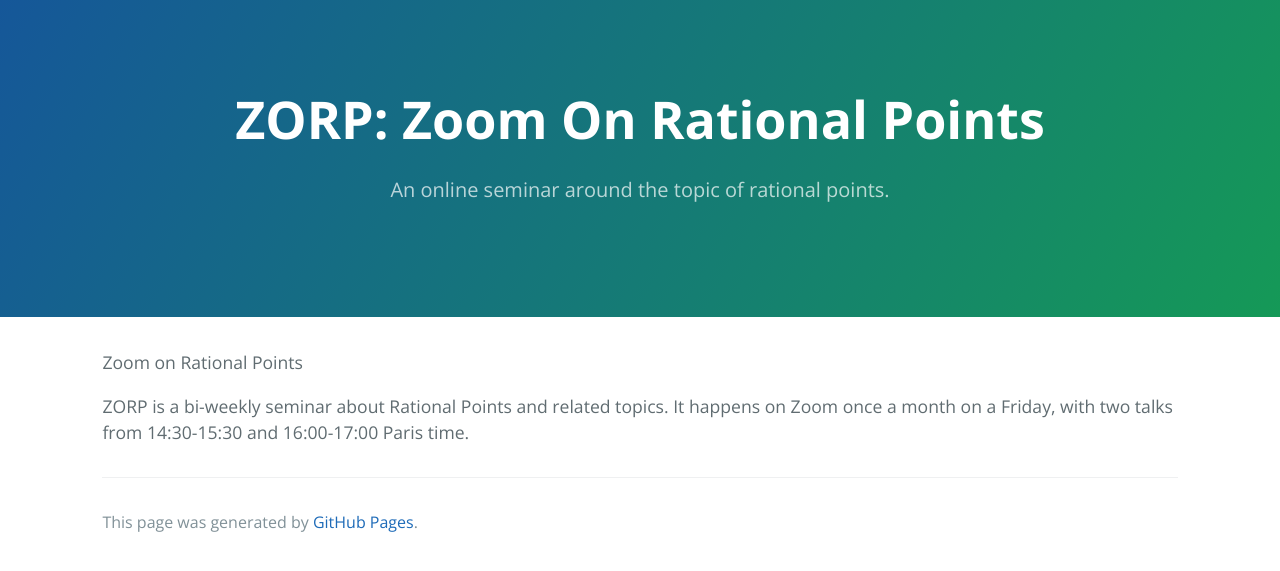
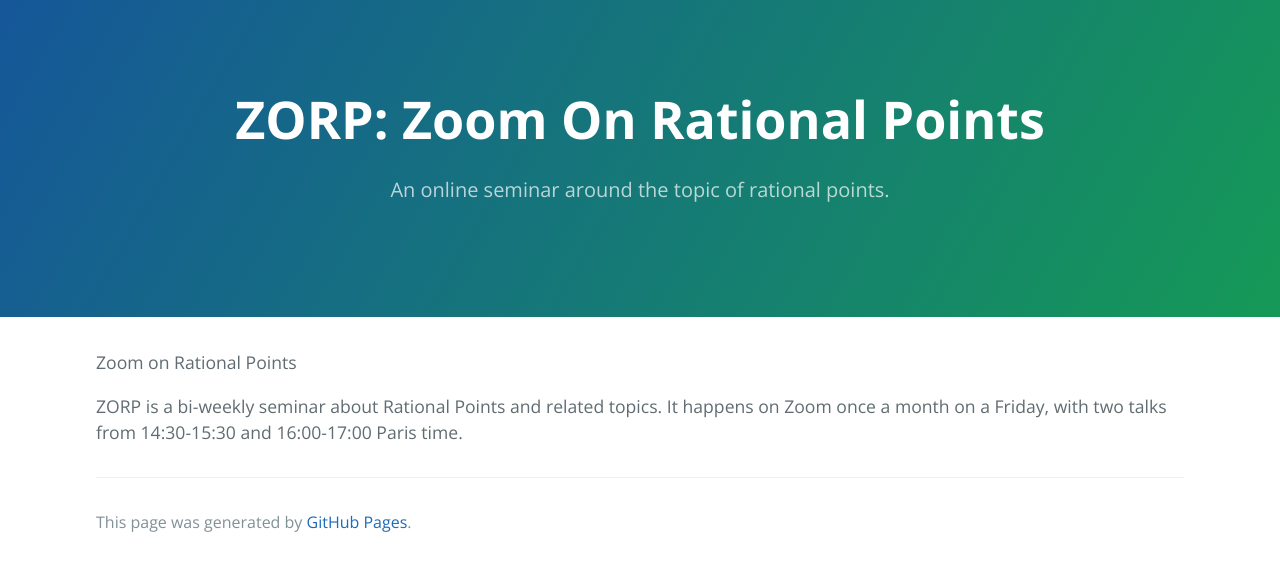
Before and after one commit to zoom-on-rational-points/zoom-on-rational-points.github.io, a Jekyll site: the page built from about.md, in a window 1280 px wide. Shown: the top 571 px of the page. Built offline with Jekyll 4.4.1, drawn with Linux system fonts in a browser that asks for light colours; our own code applies the rules of GitHub Pages for plain Markdown files.

Commit message:
Update jekyll-theme-cayman.scss

```diff
--- a/_sass/jekyll-theme-cayman.scss
+++ b/_sass/jekyll-theme-cayman.scss
@@ -168,7 +168,7 @@ a {
   }
 
   @include large {
-    max-width: 99%;
+    max-width: 100%;
     padding: 2rem 6rem;
     margin: 0 auto;
     font-size: 1.1rem;
```
